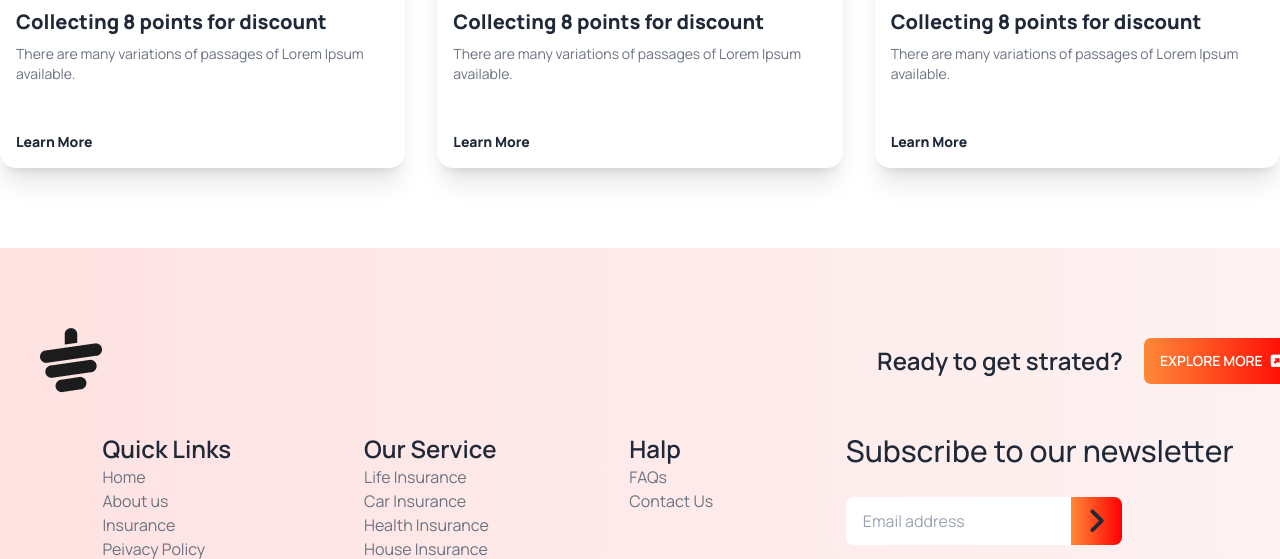
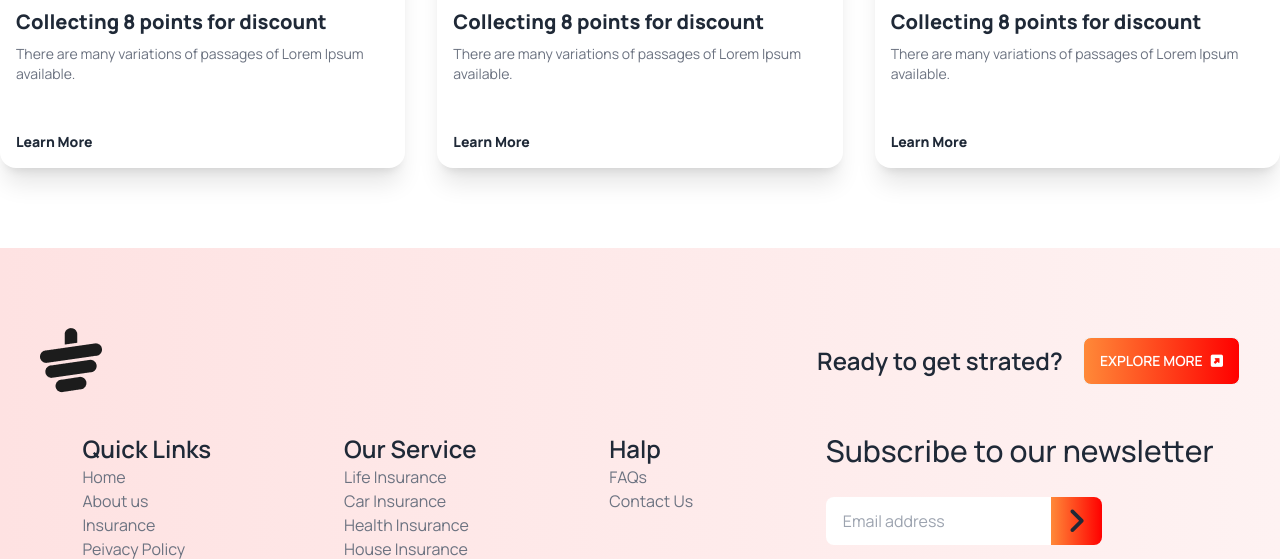
Before and after one commit to alaminone/tea-stall, a plain HTML site: page index.html in a window 1280 px wide. Shown: the part 2837-3396 px from the top of the page. Drawn offline with nearby package versions, Linux system fonts and the light colour scheme.

Commit message:
fotter done

```diff
--- a/index.html
+++ b/index.html
@@ -211,9 +211,9 @@
     </main>
     <footer class="my-20 bg-gradient-to-r from-red-100 to-red-50">
 
-    <div class="container mx-auto py-20 ml-5">
+    <div class="container mx-auto py-20">
       <!-- first -->
-        <div class="flex justify-between flex-col lg:flex-row ml-5">
+        <div class="flex justify-between flex-col lg:flex-row mx-10">
           <div>
               <img src="images/cup.png" alt="">
           </div>
```
